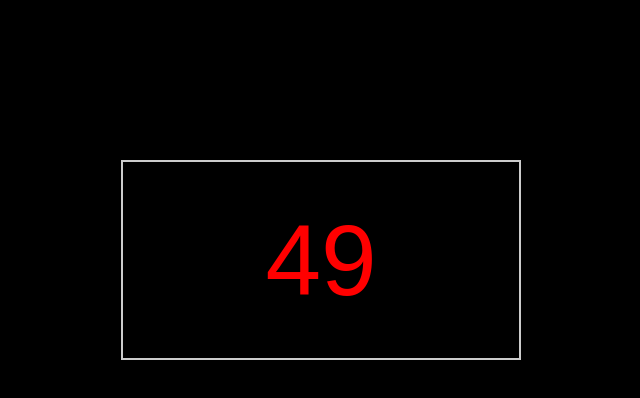
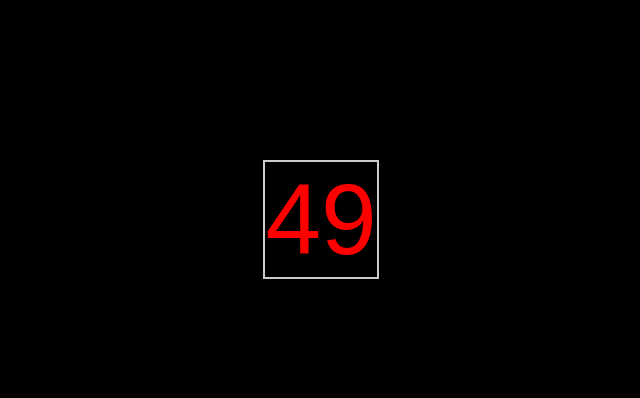
Before and after one commit to Govamarket/setInterval, a plain HTML site: page index.html in a window 1280 px wide. Shown: the whole page, without its empty margins (319-959 px from the left). Drawn offline with Linux system fonts and the light colour scheme.

Commit message:
initial commit

```diff
--- a/style.css
+++ b/style.css
@@ -14,8 +14,8 @@
 }
 
 .time-set{
-    width: 400px;
-    height: 200px;
+    width: 100%;
+    height: 50%;
     border: 2px solid #ccc;
     color: red;
     font-size: 100px;
```
